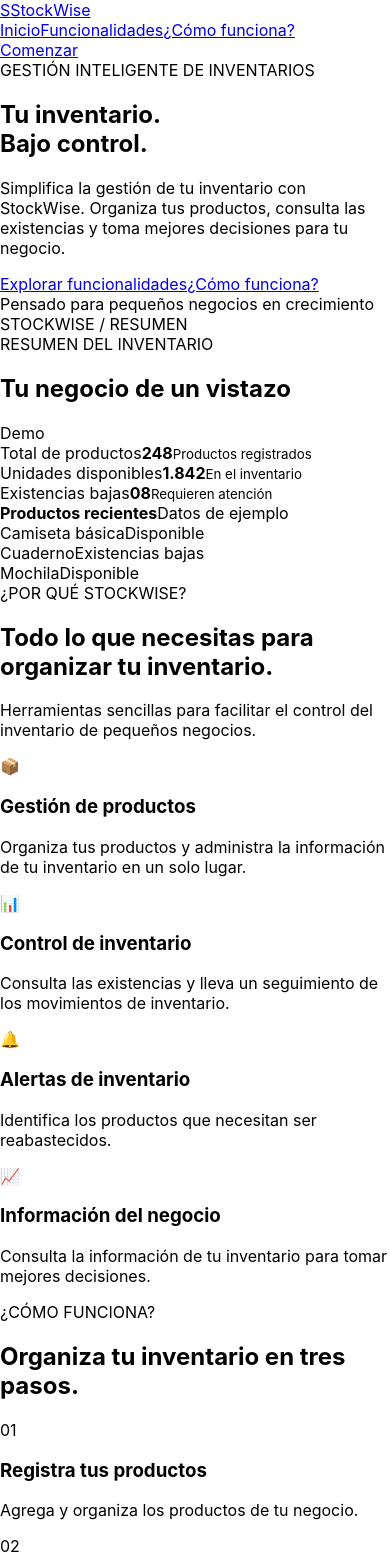
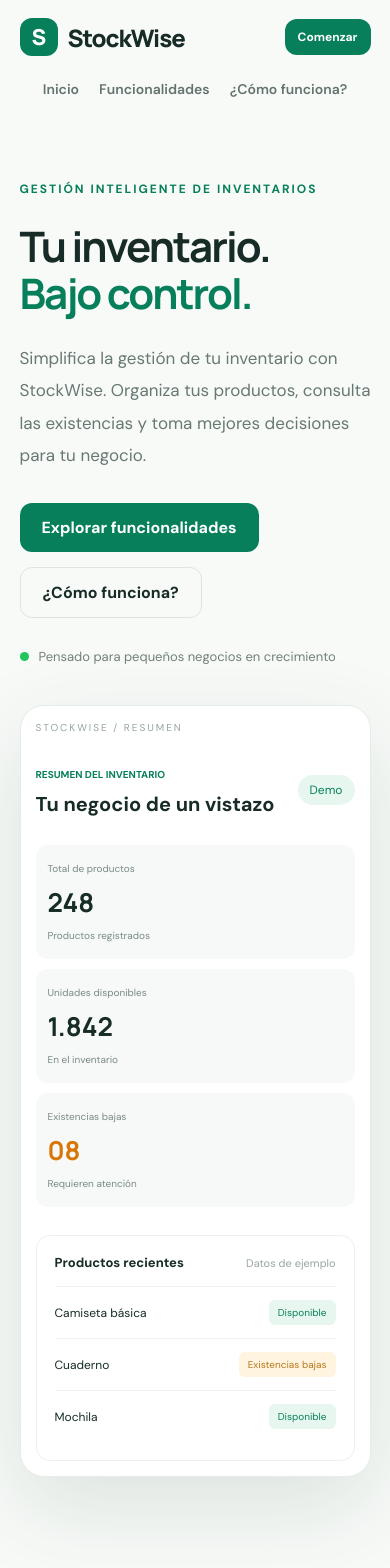
Before and after one commit to Dannavillarreal/Proyecto-Saas, a React (Create React App) app: page / in a window 390 px wide. Shown: the top 1568 px of the page. Built offline with nearby package versions, Linux system fonts and the light colour scheme.

Commit message:
style: add responsive landing page styles

```diff
--- a/src/App.css
+++ b/src/App.css
@@ -1,38 +1,491 @@
-.App {
+#root {
+  width: 100%;
+}
+
+.app {
+  overflow: hidden;
+}
+
+.navbar {
+  max-width: 1320px;
+  margin: auto;
+  padding: 24px 5%;
+  display: flex;
+  align-items: center;
+  justify-content: space-between;
+  gap: 24px;
+}
+
+.brand {
+  display: flex;
+  align-items: center;
+  gap: 10px;
+  font-family: 'Manrope', sans-serif;
+  font-size: 24px;
+  font-weight: 800;
+  letter-spacing: -1px;
+}
+
+.brand-icon {
+  display: grid;
+  place-items: center;
+  width: 38px;
+  height: 38px;
+  border-radius: 12px;
+  color: white;
+  background: #087f5b;
+  font-size: 22px;
+}
+
+.nav-links {
+  display: flex;
+  gap: 34px;
+  color: #64736e;
+  font-size: 14px;
+  font-weight: 600;
+}
+
+.nav-links a:hover {
+  color: #087f5b;
+}
+
+.nav-button,
+.primary-button {
+  background: #087f5b;
+  color: white;
+  border-radius: 12px;
+  padding: 14px 22px;
+  font-weight: 700;
+  transition: 0.25s ease;
+}
+
+.nav-button:hover,
+.primary-button:hover {
+  background: #065f46;
+  transform: translateY(-2px);
+}
+
+.hero {
+  max-width: 1320px;
+  min-height: 650px;
+  margin: auto;
+  padding: 80px 5% 110px;
+  display: grid;
+  grid-template-columns: 1fr 1fr;
+  align-items: center;
+  gap: 65px;
+}
+
+.eyebrow,
+.section-label {
+  color: #087f5b;
+  font-size: 12px;
+  font-weight: 800;
+  letter-spacing: 2px;
+}
+
+.hero h1 {
+  font-family: 'Manrope', sans-serif;
+  font-size: clamp(42px, 5vw, 72px);
+  line-height: 1.12;
+  letter-spacing: -3px;
+  margin: 25px 0;
+}
+
+.hero h1 span {
+  color: #087f5b;
+}
+
+.hero-content > p {
+  max-width: 490px;
+  font-size: 17px;
+  line-height: 1.9;
+  color: #687873;
+}
+
+.hero-actions {
+  display: flex;
+  flex-wrap: wrap;
+  gap: 15px;
+  margin-top: 32px;
+}
+
+.primary-button,
+.secondary-button {
+  display: inline-flex;
+  align-items: center;
+  gap: 20px;
+}
+
+.secondary-button {
+  padding: 14px 22px;
+  border: 1px solid #dce6df;
+  border-radius: 12px;
+  font-weight: 700;
+}
+
+.secondary-button:hover {
+  border-color: #087f5b;
+}
+
+.hero-note {
+  margin-top: 30px;
+  display: flex;
+  align-items: center;
+  gap: 10px;
+  color: #73817b;
+  font-size: 13px;
+}
+
+.status-dot {
+  width: 9px;
+  height: 9px;
+  border-radius: 50%;
+  background: #22c55e;
+}
+
+.hero-visual {
+  background: white;
+  border: 1px solid #e5ede8;
+  border-radius: 24px;
+  padding: 26px;
+  box-shadow: 0 30px 90px rgba(20, 65, 45, 0.12);
+  transform: rotate(-2deg);
+  transition: transform 0.3s ease;
+}
+
+.hero-visual:hover {
+  transform: rotate(0deg);
+}
+
+.preview-label {
+  font-size: 10px;
+  color: #96a59d;
+  letter-spacing: 2px;
+  margin-bottom: 28px;
+}
+
+.preview-header,
+.table-heading {
+  display: flex;
+  justify-content: space-between;
+  align-items: center;
+  gap: 12px;
+}
+
+.preview-caption {
+  font-size: 10px;
+  color: #087f5b;
+  font-weight: 700;
+}
+
+.preview-header h2 {
+  font-size: 20px;
+  margin: 8px 0 0;
+}
+
+.preview-badge {
+  background: #e7f7ef;
+  color: #087f5b;
+  padding: 7px 12px;
+  border-radius: 30px;
+  font-size: 12px;
+}
+
+.preview-stats {
+  display: grid;
+  grid-template-columns: repeat(3, 1fr);
+  gap: 10px;
+  margin: 28px 0;
+}
+
+.stat-card {
+  background: #f6f9f7;
+  border-radius: 12px;
+  padding: 17px 12px;
+  display: flex;
+  flex-direction: column;
+  gap: 9px;
+}
+
+.stat-card span,
+.stat-card small {
+  font-size: 10px;
+  color: #7b8b83;
+}
+
+.stat-card strong {
+  font-size: 26px;
+  font-family: 'Manrope', sans-serif;
+}
+
+.stat-card.warning strong {
+  color: #d97706;
+}
+
+.preview-table {
+  border: 1px solid #edf1ee;
+  border-radius: 14px;
+  padding: 18px;
+}
+
+.table-heading {
+  margin-bottom: 15px;
+}
+
+.table-heading strong {
+  font-size: 13px;
+}
+
+.table-heading span {
+  font-size: 11px;
+  color: #98a69e;
+}
+
+.product-row {
+  padding: 13px 0;
+  display: flex;
+  justify-content: space-between;
+  align-items: center;
+  gap: 10px;
+  border-top: 1px solid #f0f3f1;
+  font-size: 12px;
+}
+
+.stock-ok,
+.stock-low {
+  padding: 6px 9px;
+  border-radius: 6px;
+  font-size: 10px;
+  white-space: nowrap;
+}
+
+.stock-ok {
+  background: #e7f7ef;
+  color: #087f5b;
+}
+
+.stock-low {
+  background: #fff4df;
+  color: #b7791f;
+}
+
+.section {
+  padding: 100px 5%;
+}
+
+.features {
+  background: #fff;
+}
+
+.section-heading {
+  max-width: 680px;
+  margin: 0 auto 55px;
   text-align: center;
 }
 
-.App-logo {
-  height: 40vmin;
-  pointer-events: none;
+.section-heading h2 {
+  font-family: 'Manrope', sans-serif;
+  font-size: clamp(30px, 3.5vw, 45px);
+  letter-spacing: -1.5px;
+  margin: 16px 0;
 }
 
-@media (prefers-reduced-motion: no-preference) {
-  .App-logo {
-    animation: App-logo-spin infinite 20s linear;
+.section-heading p {
+  color: #7a8982;
+  line-height: 1.8;
+}
+
+.features-grid,
+.steps-grid {
+  max-width: 1200px;
+  margin: auto;
+  display: grid;
+  grid-template-columns: repeat(4, 1fr);
+  gap: 20px;
+}
+
+.feature-card {
+  padding: 30px;
+  border: 1px solid #e7eee9;
+  border-radius: 18px;
+  transition: 0.25s ease;
+}
+
+.feature-card:hover {
+  transform: translateY(-6px);
+  box-shadow: 0 15px 35px rgba(20, 65, 45, 0.07);
+}
+
+.feature-icon {
+  width: 55px;
+  height: 55px;
+  display: grid;
+  place-items: center;
+  background: #edf8f1;
+  border-radius: 15px;
+  font-size: 25px;
+  margin-bottom: 25px;
+}
+
+.feature-card h3,
+.step h3 {
+  font-size: 17px;
+}
+
+.feature-card p,
+.step p {
+  color: #7b8982;
+  font-size: 14px;
+  line-height: 1.8;
+}
+
+.how-section {
+  background: #f3f8f5;
+}
+
+.steps-grid {
+  grid-template-columns: repeat(3, 1fr);
+}
+
+.step {
+  background: white;
+  padding: 35px;
+  border-radius: 18px;
+}
+
+.step > span {
+  display: block;
+  color: #087f5b;
+  font-size: 28px;
+  font-weight: 800;
+  margin-bottom: 24px;
+}
+
+.cta-section {
+  padding: 90px 5%;
+  text-align: center;
+  background: #073d30;
+  color: white;
+}
+
+.cta-section .section-label {
+  color: #9be5c1;
+}
+
+.cta-section h2 {
+  font-family: 'Manrope', sans-serif;
+  font-size: clamp(30px, 4vw, 48px);
+  margin: 20px 0;
+}
+
+.cta-section p {
+  color: #c4d8ce;
+  margin-bottom: 35px;
+}
+
+.cta-button {
+  display: inline-block;
+  background: white;
+  color: #07543e;
+  padding: 15px 26px;
+  border-radius: 12px;
+  font-weight: 700;
+}
+
+.cta-button:hover {
+  background: #dcfce7;
+}
+
+.footer {
+  max-width: 1320px;
+  margin: auto;
+  padding: 35px 5%;
+  display: flex;
+  justify-content: space-between;
+  align-items: center;
+  gap: 20px;
+  color: #7d8c84;
+  font-size: 12px;
+}
+
+.footer-brand {
+  color: #087f5b;
+  font-size: 20px;
+  font-weight: 800;
+}
+
+@media (max-width: 950px) {
+  .hero {
+    grid-template-columns: 1fr;
+    padding-top: 50px;
+  }
+
+    .hero-visual {
+    transform: none;
+  }
+
+    .features-grid {
+    grid-template-columns: repeat(2, 1fr);
   }
 }
 
-.App-header {
-  background-color: #282c34;
-  min-height: 100vh;
-  display: flex;
-  flex-direction: column;
-  align-items: center;
-  justify-content: center;
-  font-size: calc(10px + 2vmin);
-  color: white;
+@media (max-width: 600px) {
+  .navbar {
+    flex-wrap: wrap;
+    padding-top: 18px;
+  }
+
+    .nav-links {
+    order: 3;
+    width: 100%;
+    justify-content: center;
+    gap: 20px;
+  }
+
+    .nav-button {
+    padding: 10px 13px;
+    font-size: 12px;
+  }
+
+    .hero {
+    padding-top: 55px;
+    gap: 40px;
+  }
+
+    .hero h1 {
+    letter-spacing: -2px;
+  }
+
+    .hero-visual {
+    padding: 15px;
+  }
+
+    .preview-stats {
+    grid-template-columns: 1fr;
+  }
+
+    .features-grid,
+  .steps-grid {
+    grid-template-columns: 1fr;
+  }
+
+    .section {
+    padding-top: 70px;
+    padding-bottom: 70px;
+  }
+
+    .footer {
+    flex-direction: column;
+    text-align: center;
+  }
 }
 
-.App-link {
-  color: #61dafb;
-}
-
-@keyframes App-logo-spin {
-  from {
-    transform: rotate(0deg);
-  }
-  to {
-    transform: rotate(360deg);
+@media (prefers-reduced-motion: reduce) {
+  *,
+  *::before,
+  *::after {
+    scroll-behavior: auto !important;
+    transition-duration: 0.01ms !important;
   }
 }
--- a/src/index.css
+++ b/src/index.css
@@ -1,13 +1,41 @@
+@import url('https://fonts.googleapis.com/css2?family=DM+Sans:wght@400;500;600;700&family=Manrope:wght@400;500;600;700;800&display=swap');
+
+:root {
+  font-family: 'DM Sans', sans-serif;
+  color: #172b27;
+  background: #f8faf8;
+  font-synthesis: none;
+  text-rendering: optimizeLegibility;
+  -webkit-font-smoothing: antialiased;
+}
+
+* {
+  box-sizing: border-box;
+}
+
+html {
+  scroll-behavior: smooth;
+}
+
 body {
   margin: 0;
-  font-family: -apple-system, BlinkMacSystemFont, 'Segoe UI', 'Roboto', 'Oxygen',
-    'Ubuntu', 'Cantarell', 'Fira Sans', 'Droid Sans', 'Helvetica Neue',
-    sans-serif;
-  -webkit-font-smoothing: antialiased;
-  -moz-osx-font-smoothing: grayscale;
+  min-width: 320px;
 }
 
-code {
-  font-family: source-code-pro, Menlo, Monaco, Consolas, 'Courier New',
-    monospace;
+button,
+a {
+  font: inherit;
 }
+
+a {
+  text-decoration: none;
+  color: inherit;
+}
+
+button {
+  cursor: pointer;
+}
+
+h1, h2, h3, p {
+  margin-top: 0;
+}
```
